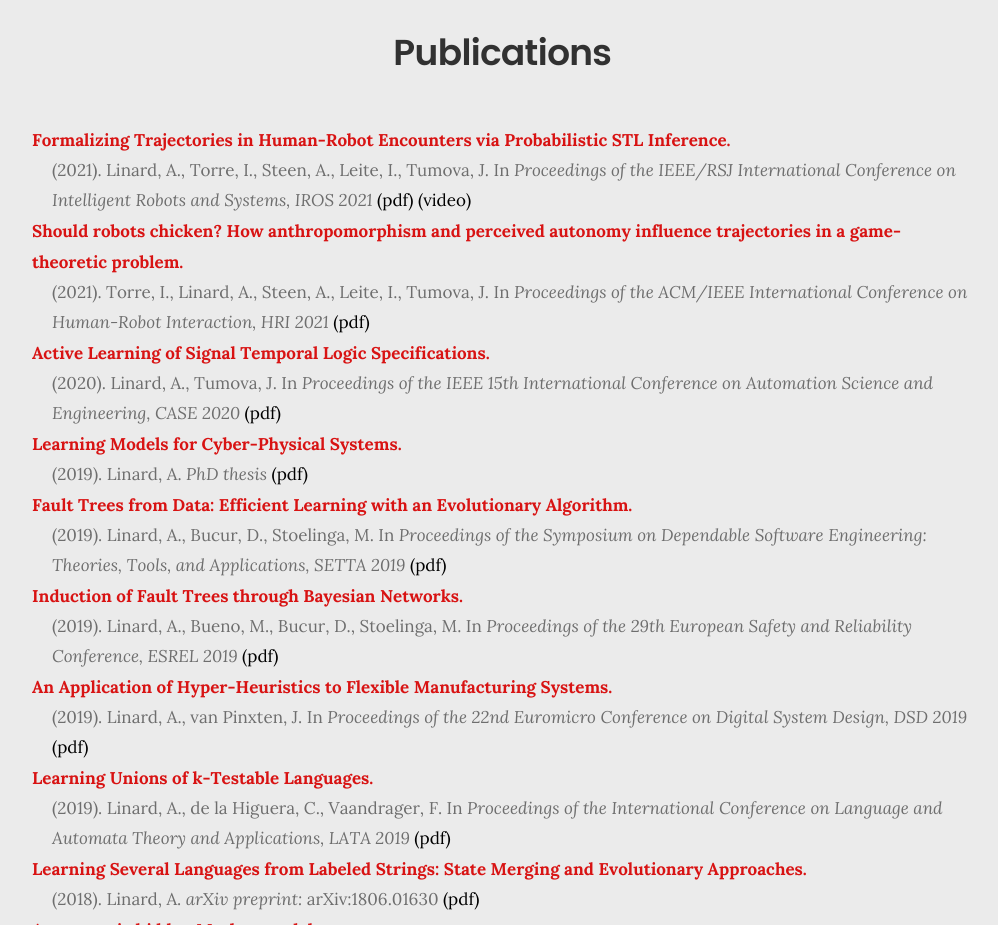
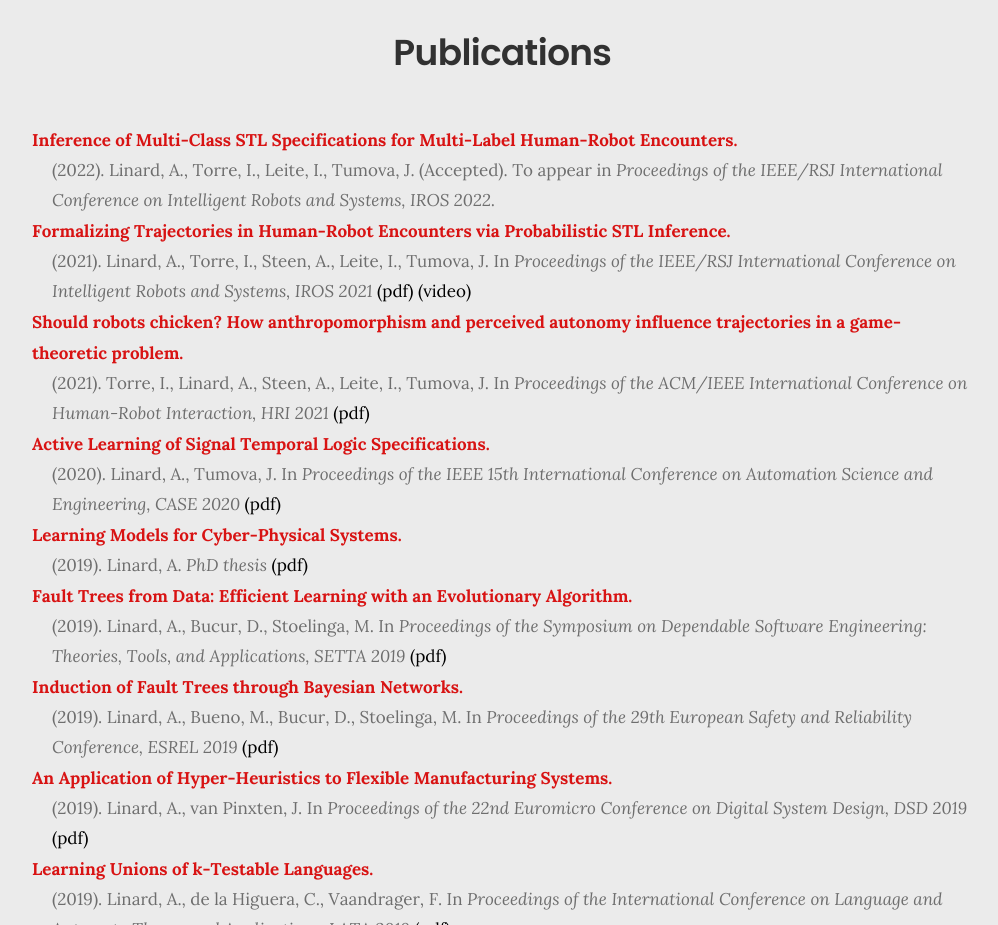
Before and after one commit to allinard/homepage, a plain HTML site: page index.html in a window 1280 px wide. Shown: the part 2440-3365 px from the top of the page, without its empty margins (138-1136 px from the left). Drawn offline with Linux system fonts and the light colour scheme; files whose address does not match are found by name.

Commit message:
Update index.html

```diff
--- a/index.html
+++ b/index.html
@@ -231,6 +231,9 @@
 		<div class="col-twelve">
 
 			<dl>
+
+					<dt><strong> Inference of Multi-Class STL Specifications for Multi-Label Human-Robot Encounters. </strong></dt>
+				      <dd>(2022). Linard, A., Torre, I., Leite, I., Tumova, J. (Accepted). To appear in <i> Proceedings of the IEEE/RSJ International Conference on Intelligent Robots and Systems, IROS 2022</i>. </dd>
 
 					<dt><strong> Formalizing Trajectories in Human-Robot Encounters via Probabilistic STL Inference. </strong></dt>
 				      <dd>(2021). Linard, A., Torre, I., Steen, A., Leite, I., Tumova, J. In <i> Proceedings of the IEEE/RSJ International Conference on Intelligent Robots and Systems, IROS 2021</i> <a href="publications/IROS2021_learn_STL_hrencounters.pdf">(pdf) </a> <a href="https://youtu.be/9dgJ3QcanHc">(video)</a> </dd>
```
